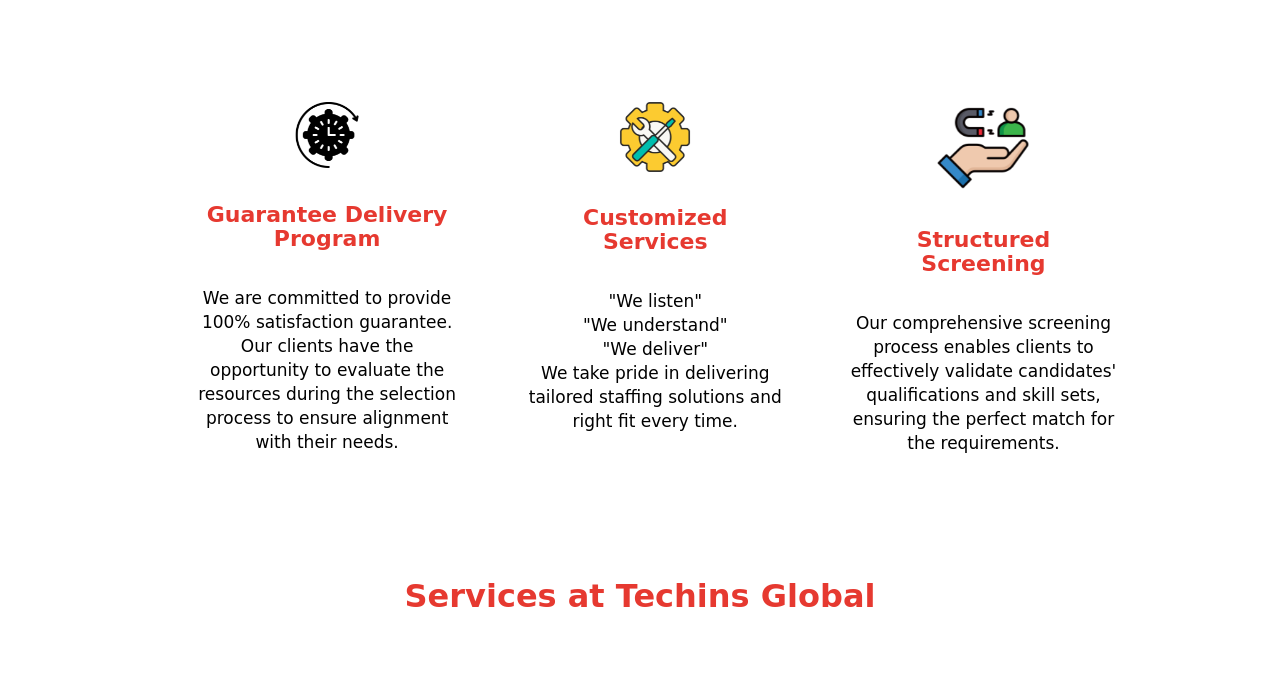
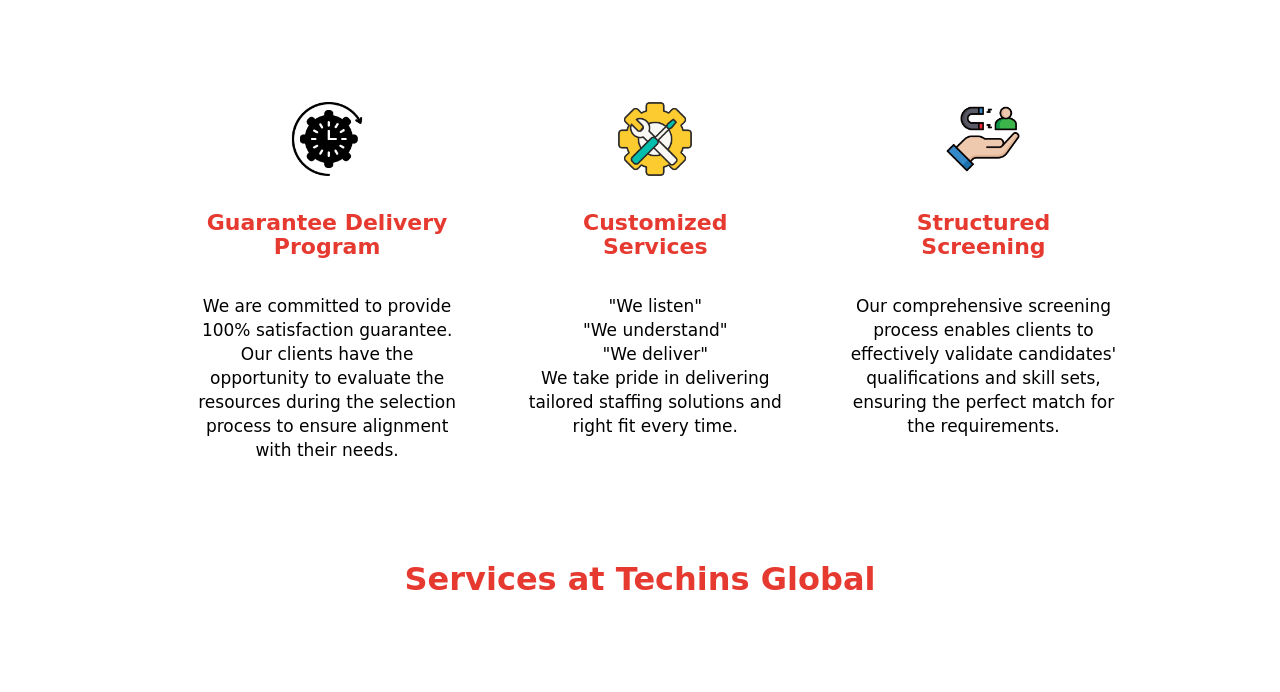
Before and after one commit to techglobalsh/last, a plain HTML site: page index.html in a window 1280 px wide. Shown: the part 988-1680 px from the top of the page. Drawn offline with nearby package versions, Linux system fonts and the light colour scheme; a script that the page names is missing; a web font is replaced by a local one.

Commit message:
Update index.html

```diff
--- a/index.html
+++ b/index.html
@@ -738,7 +738,7 @@
 		<div  class="wpb_single_image wpb_content_element vc_align_center  wpb_animate_when_almost_visible wpb_zoomIn zoomIn">
 
 			<figure class="wpb_wrapper vc_figure">
-				<div class="vc_single_image-wrapper   vc_box_border_grey"><img decoding="async" class="vc_single_image-img " src="images/NEWEMT.png" width="75" height="75" alt="Icon1" title="Icon1" /></div>
+				<div class="vc_single_image-wrapper   vc_box_border_grey"><img decoding="async" class="vc_single_image-img " src="images/NEWEMT.png" width="84" height="75" alt="Icon1" title="Icon1" /></div>
 			</figure>
 		</div>
 
@@ -763,7 +763,7 @@
 		<div  class="wpb_single_image wpb_content_element vc_align_center  wpb_animate_when_almost_visible wpb_zoomIn zoomIn">
 
 			<figure class="wpb_wrapper vc_figure">
-				<div class="vc_single_image-wrapper   vc_box_border_grey"><img loading="lazy" decoding="async" width="79" height="76" src="images/CUSTM.png" class="vc_single_image-img attachment-full" alt="" title="Icon3" /></div>
+				<div class="vc_single_image-wrapper   vc_box_border_grey"><img loading="lazy" decoding="async" width="84" height="76" src="images/CUSTM.png" class="vc_single_image-img attachment-full" alt="" title="Icon3" /></div>
 			</figure>
 		</div>
 
@@ -789,7 +789,7 @@
 		<div  class="wpb_single_image wpb_content_element vc_align_center  wpb_animate_when_almost_visible wpb_zoomIn zoomIn">
 
 			<figure class="wpb_wrapper vc_figure">
-				<div class="vc_single_image-wrapper   vc_box_border_grey"><img loading="lazy" decoding="async" class="vc_single_image-img " src="images/lead-generation.png" width="104" height="76" alt="Icon2" title="Icon2" /></div>
+				<div class="vc_single_image-wrapper   vc_box_border_grey"><img loading="lazy" decoding="async" class="vc_single_image-img " src="images/lead-generation.png" width="84" height="70" alt="Icon2" title="Icon2" /></div>
 			</figure>
 		</div>
 
```
